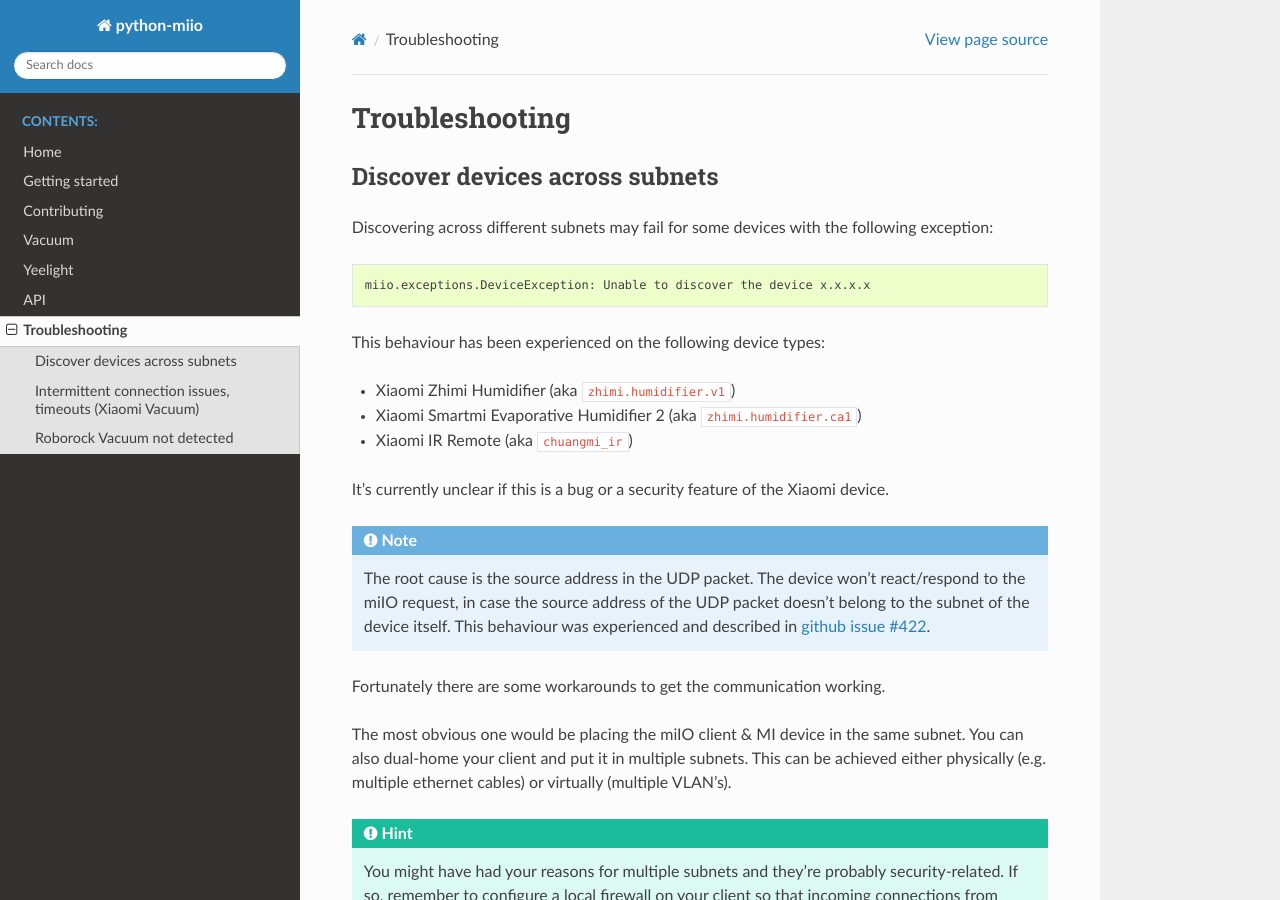
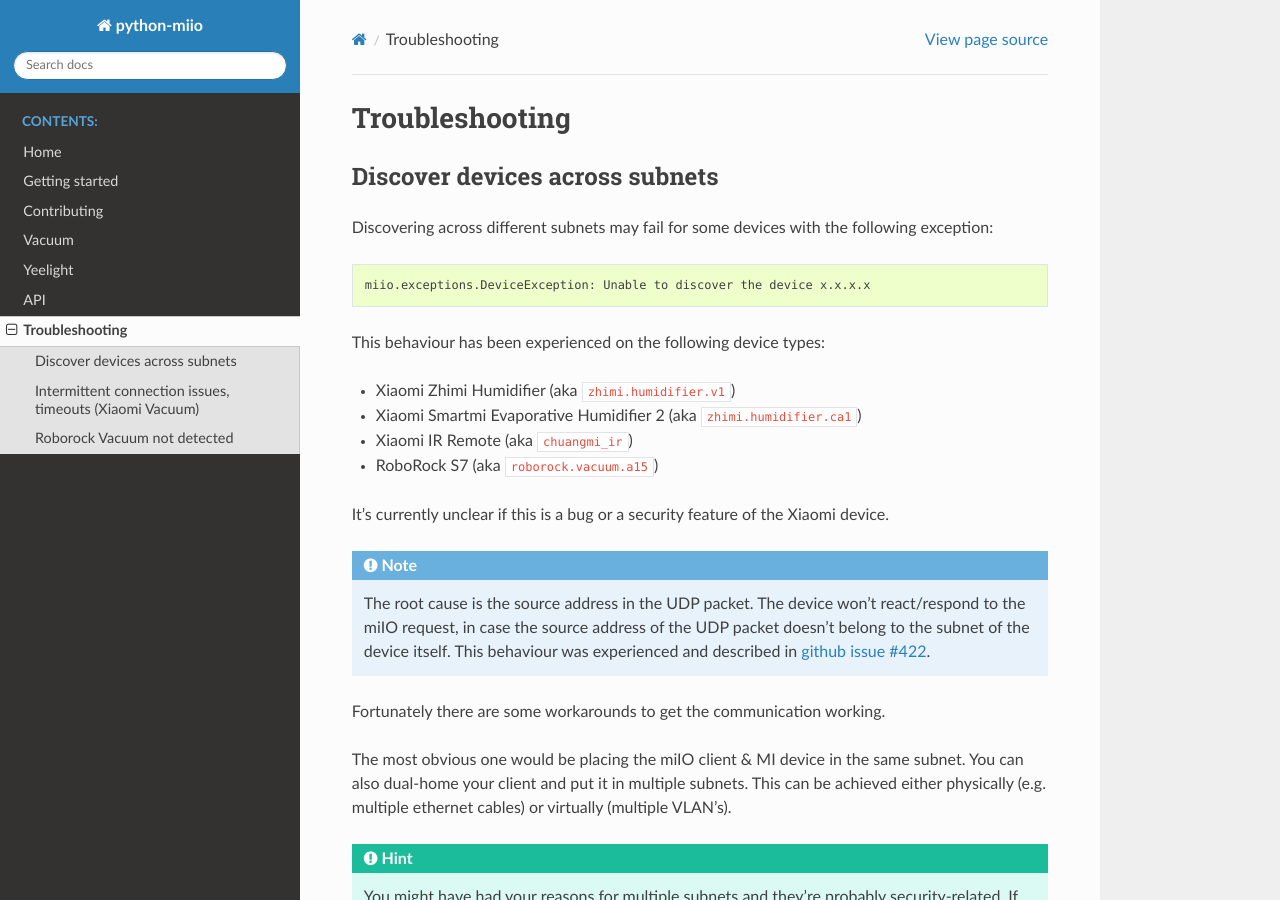
Before and after one commit to rytilahti/python-miio, a Sphinx documentation site: the page built from docs/troubleshooting.rst, in a window 1280 px wide and 900 px high. Built offline with Sphinx 7.4.7 and the Read the Docs theme 2.0.0, drawn with Linux system fonts in a browser that asks for light colours; pages that are not in the unit, such as notebooks, are missing from menus.

Commit message:
Added Roborock s7 to troubleshooting guide (#1045)
Co-authored-by: Claus Thude Nielsen <clausn@unity3d.com>

```diff
--- a/docs/troubleshooting.rst
+++ b/docs/troubleshooting.rst
@@ -15,6 +15,7 @@ This behaviour has been experienced on the following device types:
 - Xiaomi Zhimi Humidifier (aka ``zhimi.humidifier.v1``)
 - Xiaomi Smartmi Evaporative Humidifier 2 (aka ``zhimi.humidifier.ca1``)
 - Xiaomi IR Remote (aka ``chuangmi_ir``)
+- RoboRock S7 (aka ``roborock.vacuum.a15``)
 
 It's currently unclear if this is a bug or a security feature of the Xiaomi device.
 
```
